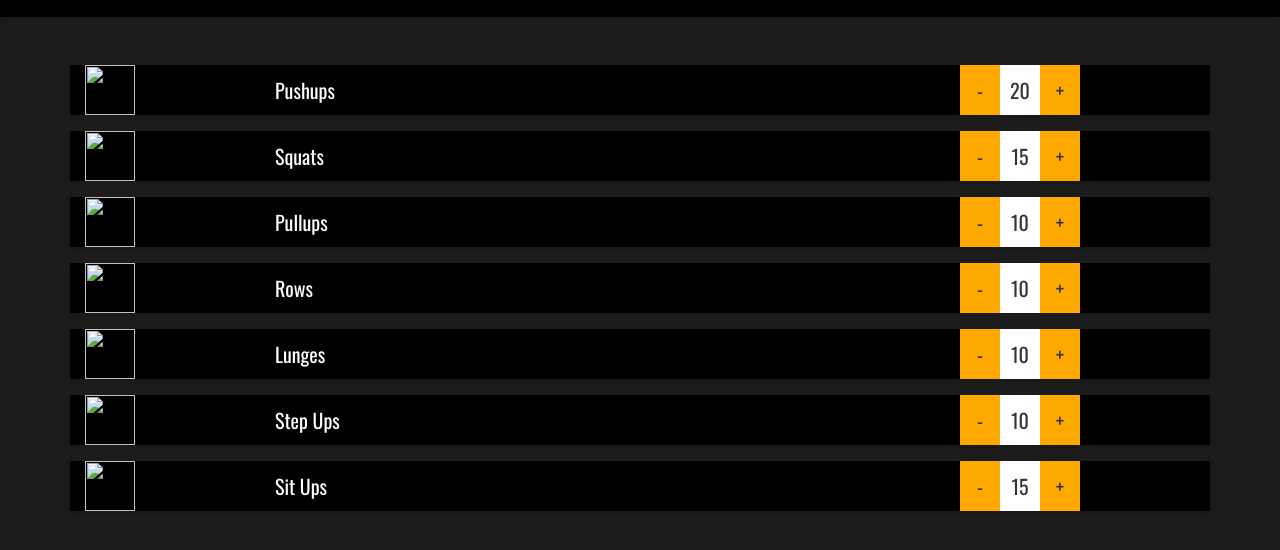
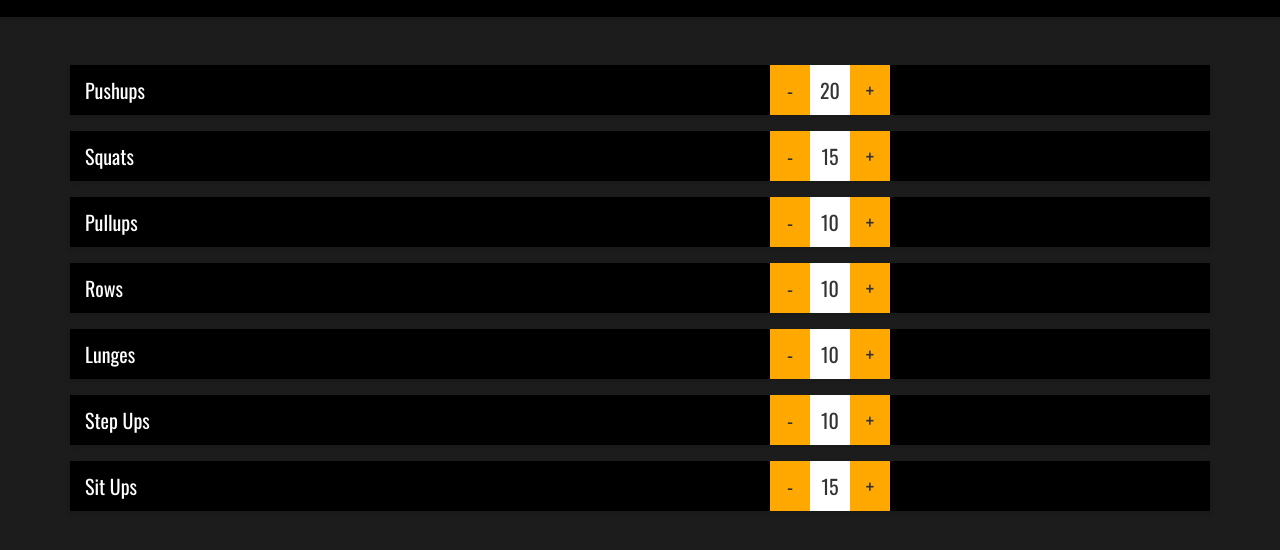
Before and after one commit to CojocaruIrina/Work-out-Log-AngularJS-app, a plain HTML site: page index.html in a window 1280 px wide. Shown: the part 74-624 px from the top of the page. Drawn offline with nearby package versions, Linux system fonts and the light colour scheme.

Commit message:
Update index.html

```diff
--- a/index.html
+++ b/index.html
@@ -17,7 +17,6 @@
       <div class="container" ng-repeat="exercise in exercises">
 
         <div class="row">
-          <div class="exercise-icon col-xs-2"><img ng-src={{exercise.icon}}/></div>
 
           <div class="col-xs-6">
             <p class="exercise-name">{{exercise.name}} </p>
```
